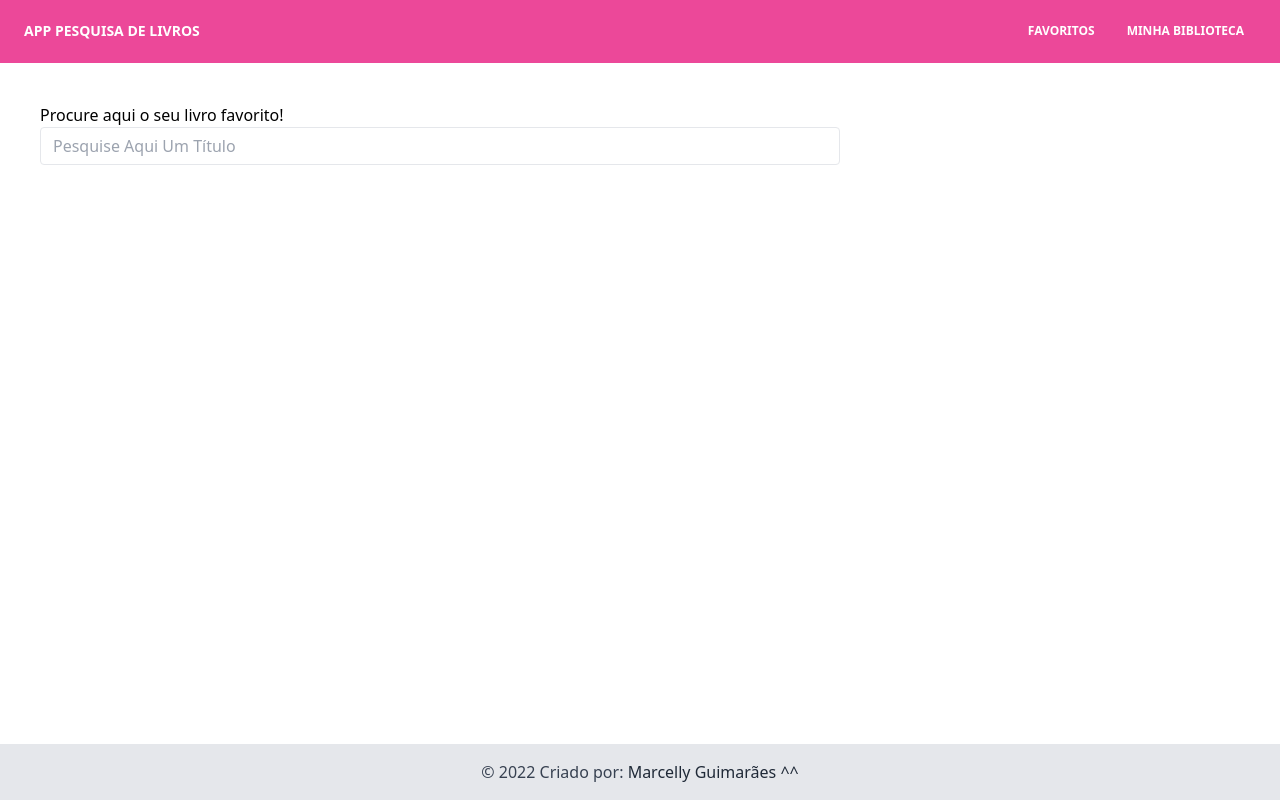
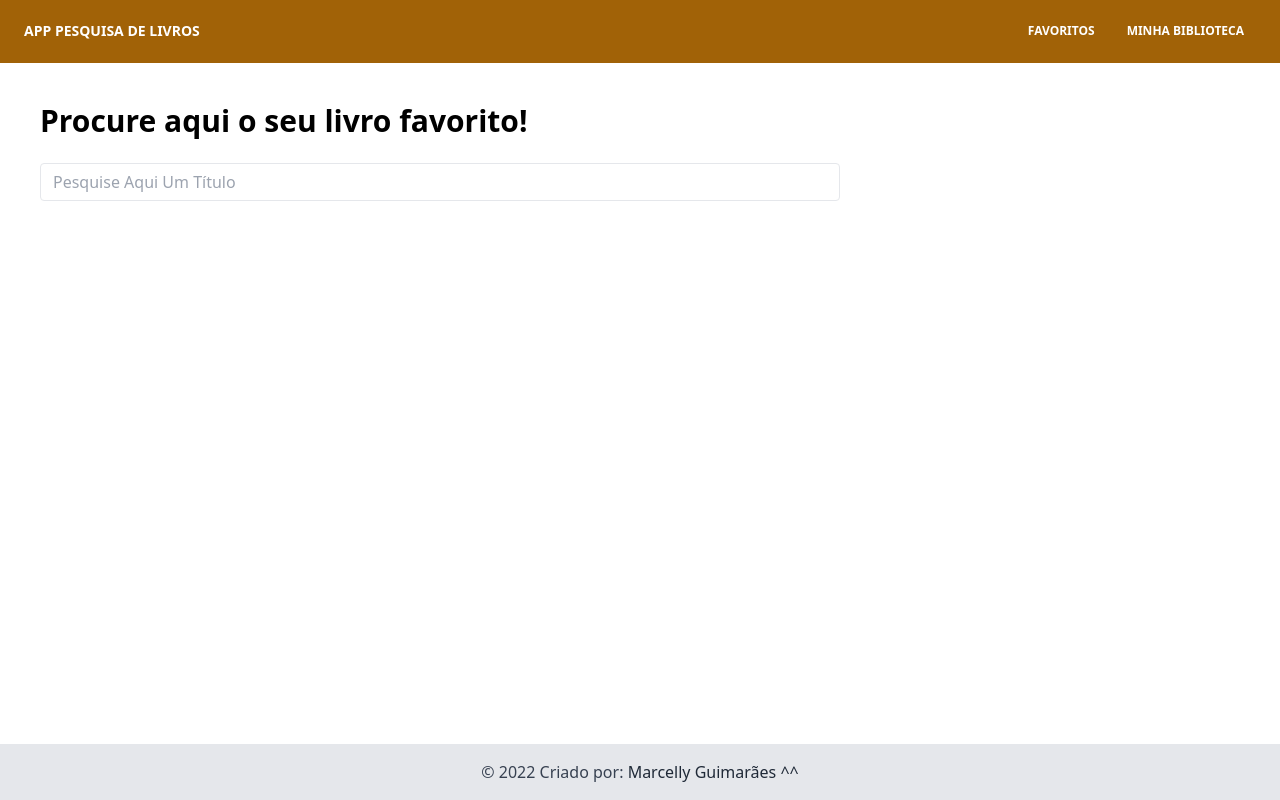
Before and after one commit to MarcellyGuimaraes/book-search, a React (Vite) app: page / in a window 1280 px wide. Built offline with nearby package versions, Linux system fonts and the light colour scheme.

Commit message:
arrumando detalhes header

```diff
--- a/src/components/Details/index.jsx
+++ b/src/components/Details/index.jsx
@@ -33,7 +33,7 @@ const Details = ({ show, item, onClose }) => {
                   >
                     Fechar
                   </button>
-                  <button className="w-full mt-2 p-2.5 flex-1 text-gray-800 rounded-md outline-none border ring-offset-2 ring-indigo-600 focus:ring-2">
+                  <button className="w-full mt-2 p-2.5 flex-1 text-gray-800 rounded-md outline-none border hover:bg-yellow-700 hover:text-white ring-offset-2 ring-indigo-600 focus:ring-2">
                     <a
                       target="_blank"
                       href={`http://books.google.com.br/books?id=${item.id}&source=gbs_api`}
--- a/src/components/Header/index.jsx
+++ b/src/components/Header/index.jsx
@@ -4,7 +4,7 @@ export default function Header() {
   const [navbarOpen, setNavbarOpen] = React.useState(false)
   return (
     <>
-      <nav className="relative flex flex-wrap items-center justify-between px-2 py-3 bg-pink-500 mb-3">
+      <nav className="relative flex flex-wrap items-center justify-between px-2 py-3 bg-yellow-700 mb-3">
         <div className="container px-4 mx-auto flex flex-wrap items-center justify-between">
           <div className="w-full relative flex justify-between lg:w-auto lg:static lg:block lg:justify-start">
             <a
@@ -57,9 +57,7 @@ export default function Header() {
                   href="https://books.google.com.br/books?uid=103626990167006016662&hl=pt-BR"
                   target="_blank"
                 >
-                  <span className="ml-2 cursor-not-allowed">
-                    Minha Biblioteca
-                  </span>
+                  <span className="ml-2">Minha Biblioteca</span>
                 </a>
               </li>
             </ul>
--- a/src/templates/Home/index.jsx
+++ b/src/templates/Home/index.jsx
@@ -24,14 +24,16 @@ function App() {
       <Header />
       <div className="m-10">
         {search ? (
-          <h1>Mostrando resultados para: {search}.</h1>
+          <h1 className="text-3xl font-bold dark:text-white">
+            Mostrando resultados para: {search}.
+          </h1>
         ) : (
-          <h1>Procure aqui o seu livro favorito!</h1>
+          <h1 className="text-3xl font-bold dark:text-white">
+            Procure aqui o seu livro favorito!
+          </h1>
         )}
         <input
-          className="appearance-none border
-        rounded w-full py-2 px-3 text-gray-700
-        leading-tight lg:w-2/3"
+          className="appearance-none border mt-6 rounded w-full py-2 px-3 text-gray-700 leading-tight lg:w-2/3"
           placeholder="Pesquise Aqui Um Título"
           type="text"
           value={search}
```
